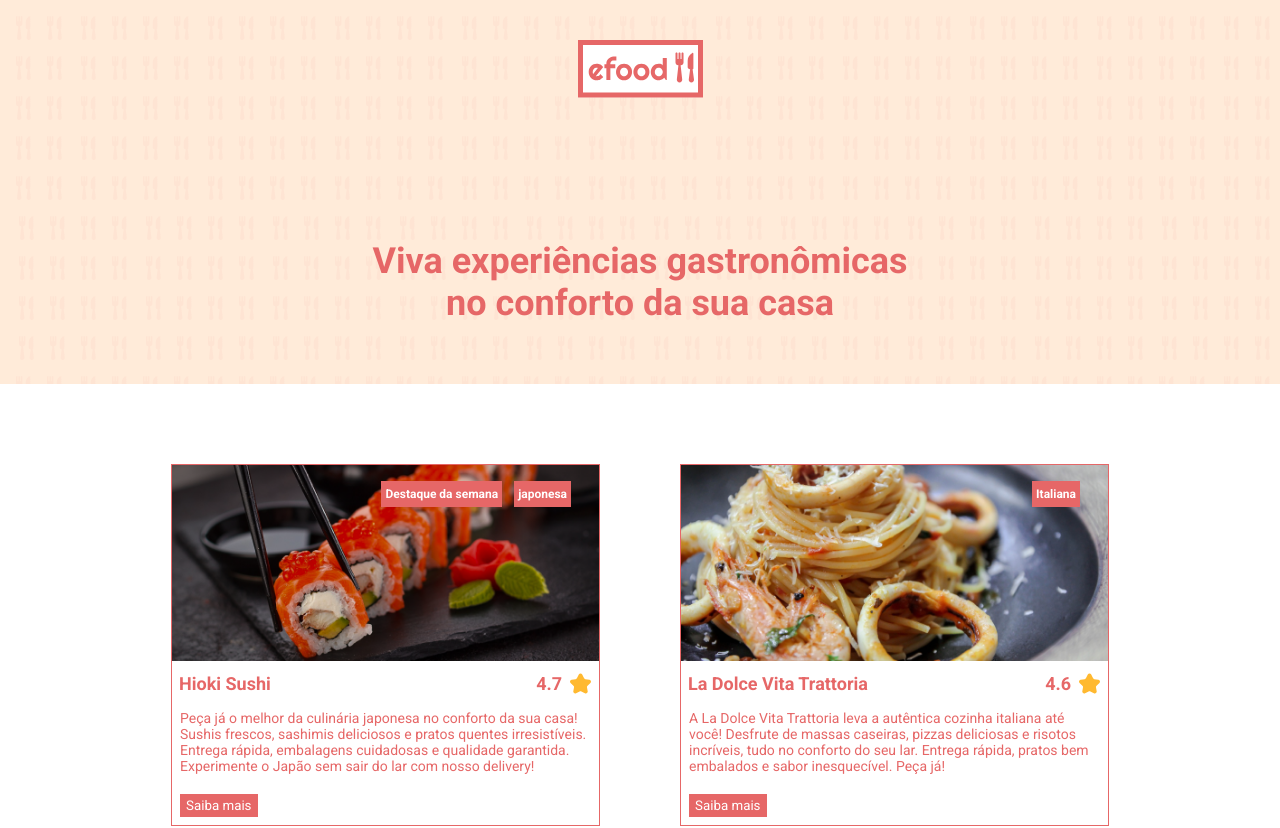
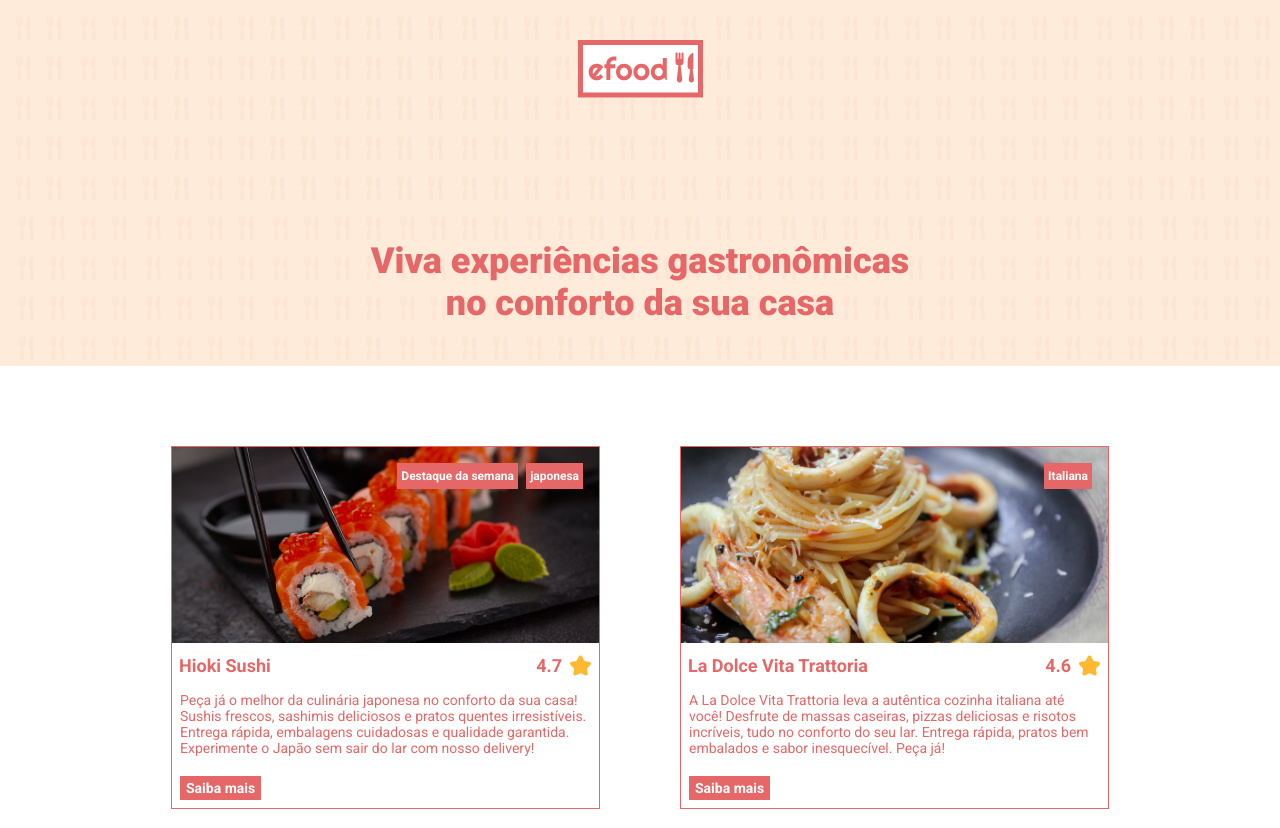
Before and after one commit to manoel-jj/Efood, a React (Create React App) app: page / in a window 1280 px wide. Shown: the top 828 px of the page. Built offline with nearby package versions, Linux system fonts and the light colour scheme.

Commit message:
corrigindo_css

```diff
--- a/src/components/Cardapio/styles.ts
+++ b/src/components/Cardapio/styles.ts
@@ -25,10 +25,11 @@ export const Image = styled.img`
 `
 export const Botao = styled.button`
   width: 100%;
-  background-color: ${cores.branca};
+  background-color: #ffebd9;
   color: ${cores.rose};
   border: none;
   font-size: 14px;
   font-weight: 700;
   padding: 4px 84.76px 4px 83.24px;
+  white-space: nowrap;
 `
--- a/src/components/CardapioList/styles.ts
+++ b/src/components/CardapioList/styles.ts
@@ -8,7 +8,7 @@ export const Container = styled.div`
 export const List = styled.ul`
   display: grid;
   grid-template-columns: 1fr 1fr 1fr;
-  column-gap: 40px;
+  column-gap: 32px;
 `
 
 export const Title = styled.h2`
--- a/src/components/Footer/index.tsx
+++ b/src/components/Footer/index.tsx
@@ -22,7 +22,7 @@ const Footer = () => (
     <Copy>
       A efood é uma plataforma para divulgação de estabelecimentos, a
       responsabilidade pela entrega, qualidade dos produtos é toda do
-      estabelecimento contratado.{' '}
+      estabelecimento contratado.
     </Copy>
   </FooterContaine>
 )
--- a/src/components/Footer/styles.ts
+++ b/src/components/Footer/styles.ts
@@ -8,6 +8,7 @@ export const FooterContaine = styled.footer`
   text-align: center;
   background-color: ${cores.bege};
   padding: 40px;
+  margin-top: 120px;
 `
 export const Socialcontainer = styled.div`
   display: flex;
@@ -20,6 +21,8 @@ export const SocialIcon = styled.img`
 `
 export const Copy = styled.p`
   font-size: 10px;
+  width: 480px;
+  font-weight: 400;
 `
 export const LogoFooter = styled.img`
   width: 125px;
--- a/src/components/Header/index.tsx
+++ b/src/components/Header/index.tsx
@@ -1,4 +1,4 @@
-import { Imagem, HeaderSection } from './styles'
+import { Imagem, HeaderSection, ContainerH1 } from './styles'
 
 import fundoHeader from '../../assets/images/Vector.svg'
 import logo from '../../assets/images/logo.svg'
@@ -7,10 +7,12 @@ export const Header = () => (
   <Imagem style={{ backgroundImage: `url(${fundoHeader})` }}>
     <HeaderSection>
       <img src={logo} alt="logo efood" />
-      <h1>
-        Viva experiências gastronômicas <br />
-        no conforto da sua casa
-      </h1>
+      <ContainerH1>
+        <h1>
+          Viva experiências gastronômicas <br />
+          no conforto da sua casa
+        </h1>
+      </ContainerH1>
     </HeaderSection>
   </Imagem>
 )
--- a/src/components/Header/styles.ts
+++ b/src/components/Header/styles.ts
@@ -2,16 +2,20 @@ import styled from 'styled-components'
 
 export const Imagem = styled.div`
   width: 100%;
-  height: 384px;
+  height: 366px;
 `
 
 export const HeaderSection = styled.div`
   padding-top: 40px;
   text-align: center;
+`
+export const ContainerH1 = styled.div`
+  width: 539px;
+  height: 84px;
+  margin: 138px auto 40px auto;
 
   h1 {
     font-size: 36px;
-    padding-bottom: 40px;
-    padding-top: 138px;
+    font-weight: 900;
   }
 `
--- a/src/components/HeaderCardapio/styles.ts
+++ b/src/components/HeaderCardapio/styles.ts
@@ -26,6 +26,8 @@ export const HeaderSection = styled.div`
 export const RestaurantesLink = styled.div`
   padding-top: 82px;
   margin-left: 171px;
+  font-size: 18px;
+  font-weight: 900;
   a {
     color: ${cores.rose};
   }
@@ -35,6 +37,11 @@ export const Carrinho = styled.div`
   padding-top: 82px;
   margin-right: 171px;
   color: ${cores.rose};
+
+  span {
+    font-size: 18px;
+    font-weight: 900;
+  }
 `
 
 export const ImgMacarrao = styled.div`
--- a/src/components/Restaurante/index.tsx
+++ b/src/components/Restaurante/index.tsx
@@ -8,7 +8,8 @@ import {
   Image,
   ContainerTitulo,
   Descricao,
-  Button
+  Button,
+  Destaque
 } from './styles'
 
 type Props = {
@@ -34,8 +35,8 @@ export const Restaurante = ({
       <Titulo>{title}</Titulo>
       <Avaliacao valorNota={nota} />
     </ContainerTitulo>
+    <Destaque>{destaque && <Tag texto={destaque}></Tag>}</Destaque>
     <Infos>
-      {destaque && <Tag texto={destaque}></Tag>}
       <Tag texto={infos}></Tag>
     </Infos>
 
--- a/src/components/Restaurante/styles.ts
+++ b/src/components/Restaurante/styles.ts
@@ -29,12 +29,24 @@ export const Infos = styled.div`
   position: absolute;
   top: 16px;
   right: 16px;
+  display: flex;
+  align-items: center;
+`
+
+export const Destaque = styled.div`
+  position: absolute;
+  top: 16px;
+  right: 81px;
+  display: flex;
+  align-items: center;
 `
 
 export const Image = styled.img`
   width: 100%;
 `
 export const Button = styled.button`
+  font-weight: 700;
+  font-size: 14px;
   padding: 4px 6px;
   background-color: ${cores.rose};
   color: ${cores.branca};
--- a/src/components/Tag/styles.ts
+++ b/src/components/Tag/styles.ts
@@ -10,5 +10,4 @@ export const TagContainer = styled.div`
   text-align: center;
   padding: 6px 4px;
   display: inline-block;
-  margin-right: 12px;
 `
```
